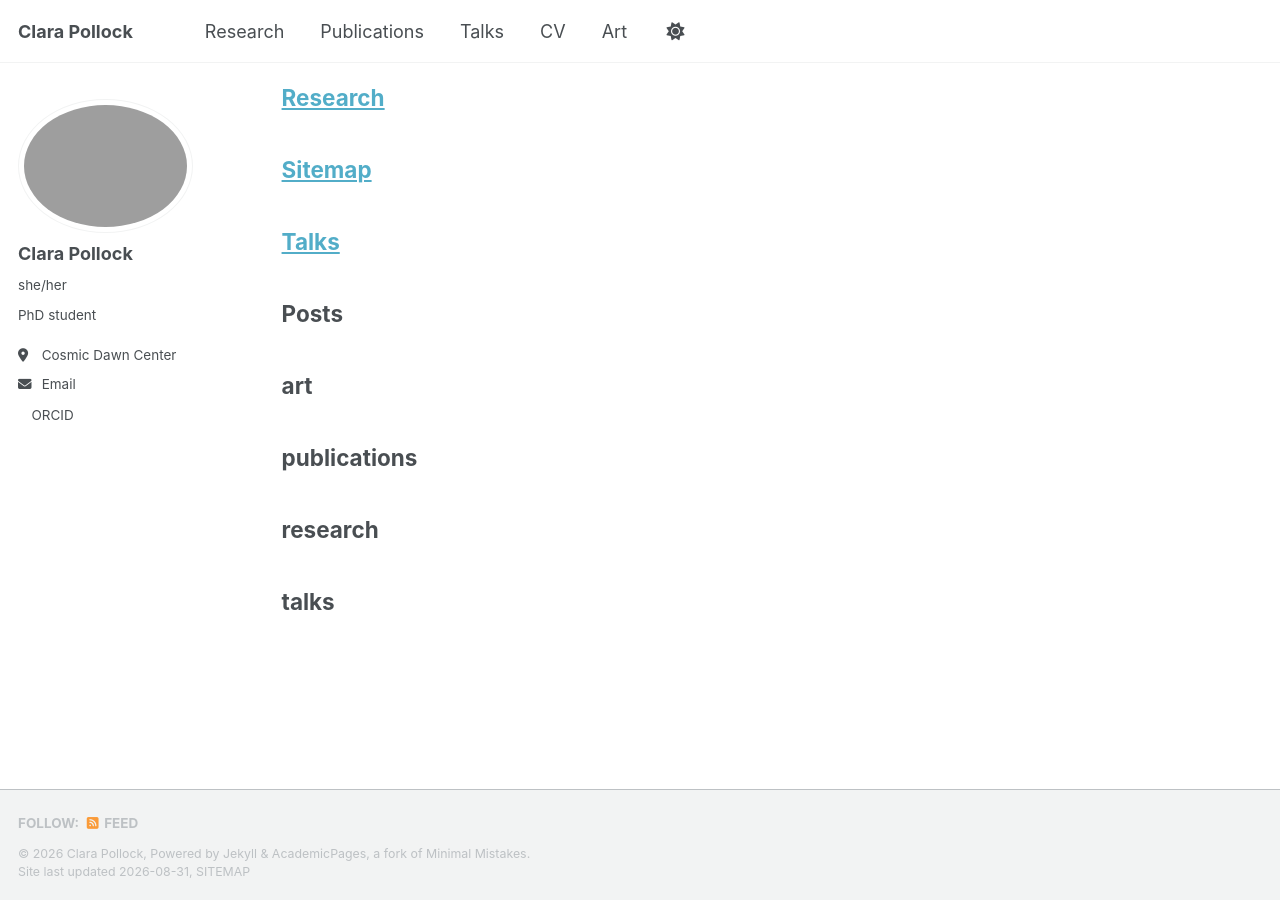
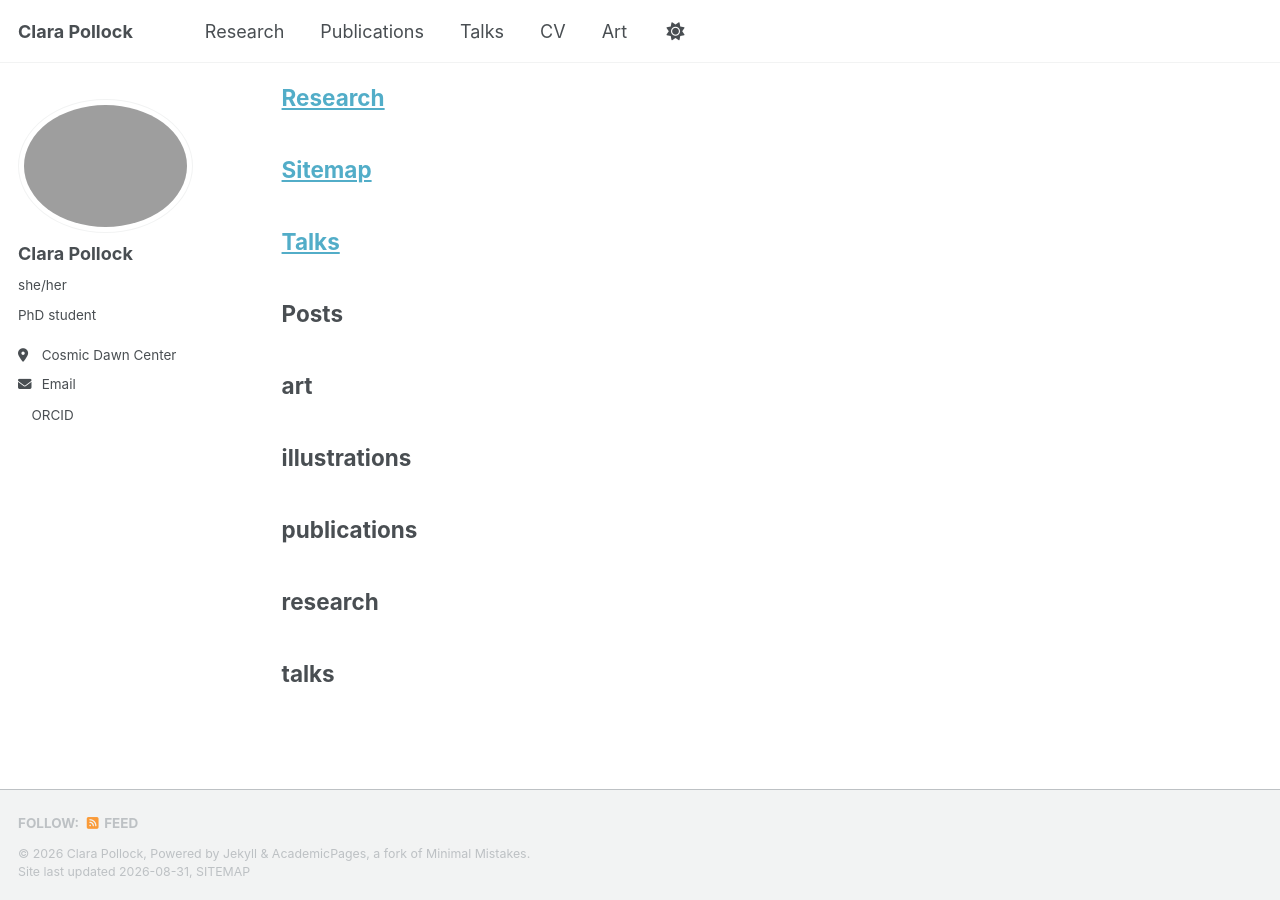
Before and after one commit to claralucie/claralucie.github.io, a Jekyll site: the page built from _pages/sitemap.md, in a window 1280 px wide and 900 px high, scrolled down 808 px. Built offline with Jekyll 4.4.1, drawn with Linux system fonts in a browser that asks for light colours; a style sheet for code colours, icons or effects is not loaded.

Commit message:
Add illustrations collection to config
Added configuration for illustrations collection with output and permalink settings.

```diff
--- a/_config.yml
+++ b/_config.yml
@@ -221,6 +221,9 @@ collections:
   art:
     output: true
     permalink: /:collection/:path/
+  illustrations:
+    output: true
+    permalink: /:collection/:path/
 
 
 # These settings control how pages and collections are included in the site
@@ -274,6 +277,14 @@ defaults:
       type: art
     values:
       layout: art
+      author_profile: true
+      share: true
+  # _illustrations
+  - scope:
+      path: ""
+      type: illustrations
+    values:
+      layout: illustrations
       author_profile: true
       share: true
 
```
